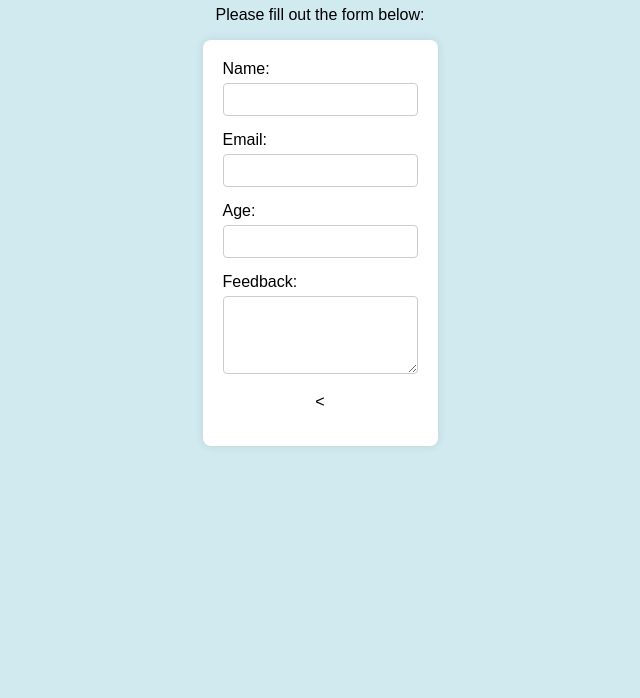
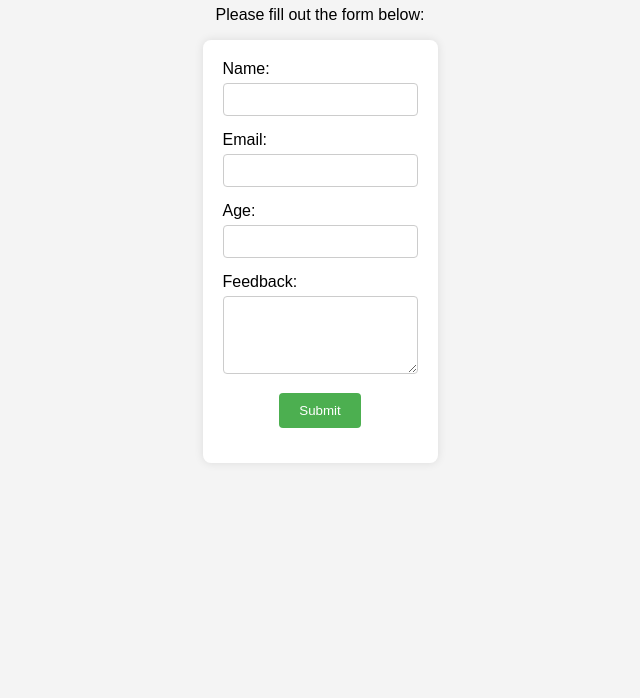
Before and after one commit to lovellamonica/advanced-html, a plain HTML site: page index.html in a window 1280 px wide. Shown: the part 102-800 px from the top of the page, without its empty margins (320-960 px from the left). Drawn offline with Linux system fonts and the light colour scheme.

Commit message:
Update index.html

```diff
--- a/index.html
+++ b/index.html
@@ -3,21 +3,18 @@
 <head>
     <meta charset="UTF-8">
     <meta name="viewport" content="width=device-width, initial-scale=1.0">
-    <title>Lovella Villamor Example Form</title>
+    <title>lovella monica</title>
     <style>
-        /* General Styling */
         body {
             font-family: Arial, sans-serif;
-            background-color: #d1eaf0;
+            background-color: #f4f4f4;
             margin: 0;
             padding: 0;
         }
-
         .container {
             text-align: center;
             margin-top: 50px;
         }
-
         form {
             display: inline-block;
             text-align: left;
@@ -26,16 +23,13 @@
             border-radius: 8px;
             box-shadow: 0 0 10px rgba(0, 0, 0, 0.1);
         }
-
         form div {
             margin-bottom: 15px;
         }
-
         form label {
             display: block;
             margin-bottom: 5px;
         }
-
         form input, form textarea {
             width: 100%;
             padding: 8px;
@@ -43,24 +37,20 @@
             border: 1px solid #ccc;
             border-radius: 4px;
         }
-
         form button {
-            background-color: #61a5c2;
+            background-color: #4CAF50;
             color: white;
             padding: 10px 20px;
             border: none;
             border-radius: 4px;
             cursor: pointer;
         }
-
         form button:hover {
-            background-color: #add8e6;
+            background-color: #45a049;
         }
-
         .results {
             margin-top: 50px;
         }
-
         table {
             margin: 0 auto;
             border-collapse: collapse;
@@ -68,12 +58,10 @@
             background-color: #fff;
             box-shadow: 0 0 10px rgba(0, 0, 0, 0.1);
         }
-
         table th, table td {
             border: 1px solid #ddd;
             padding: 8px;
         }
-
         table th {
             background-color: #f2f2f2;
         }
@@ -83,7 +71,7 @@
     <div class="container">
         <h1>Sample Form</h1>
         <p>Please fill out the form below:</p>
-        <form id="surveyForm" action="https://www.youtube.com/watch?v=dQw4w9WgXcQ" method="get">
+        <form id="surveyForm">
             <div>
                 <label for="name">Name:</label>
                 <input type="text" id="name" name="name" required>
@@ -101,4 +89,11 @@
                 <textarea id="feedback" name="feedback" rows="4" required></textarea>
             </div>
             <div style="text-align: center;">
-                <
+            <a href="https://www.youtube.com/watch?v=dQw4w9WgXcQ" style="display: inline-block; text-decoration: none;">
+                <button type="button">Submit</button>
+            </a>
+            </div>
+        </form>
+    </div>
+</body>
+</html
```
